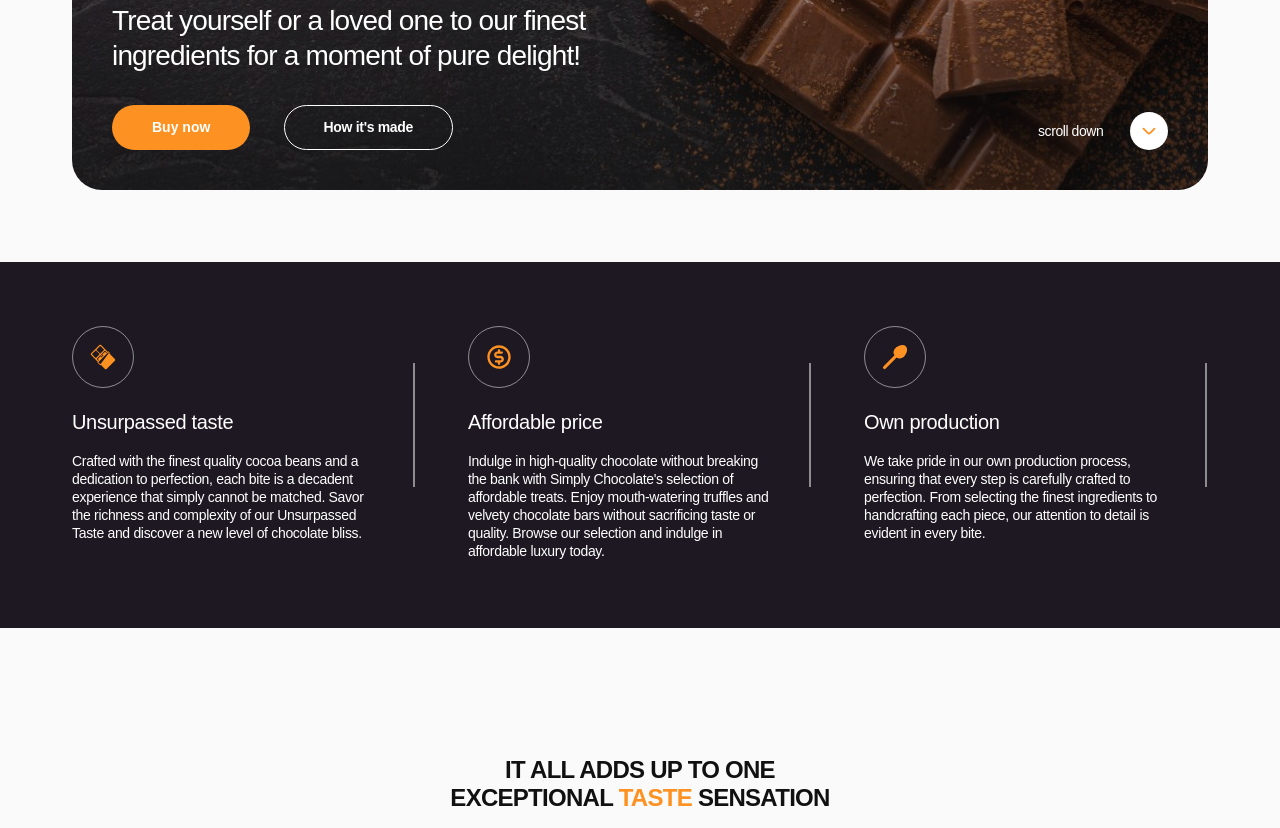
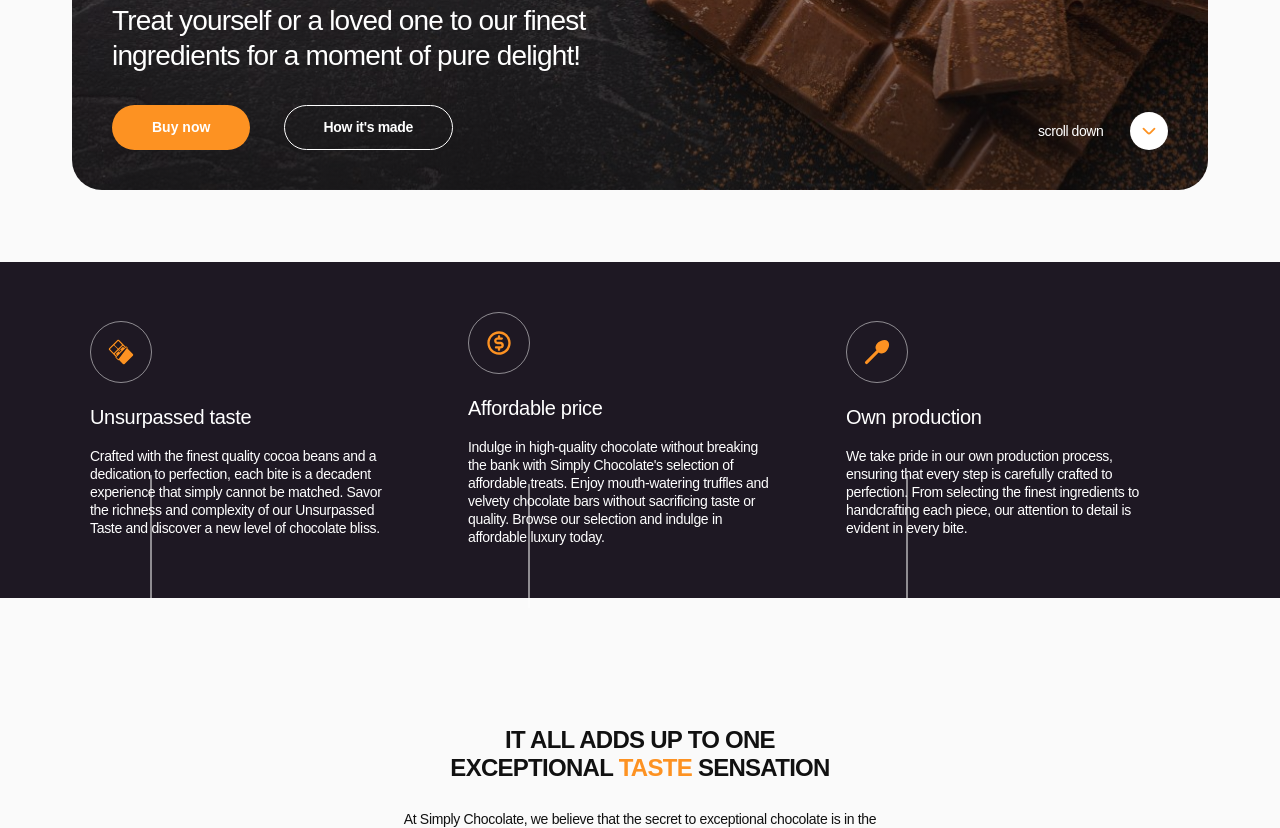
Before and after one commit to Nadiia17/sweet-team-project, a website built with Vite: page src/index.html in a window 1280 px wide. Shown: the part 473-1301 px from the top of the page. Built offline with nearby package versions, Linux system fonts and the light colour scheme; files whose address does not match are found by name.

Commit message:
edits/ mobil

```diff
--- a/src/css/advantages.css
+++ b/src/css/advantages.css
@@ -5,13 +5,21 @@
          margin-left: auto;
     margin-right: auto;
     width: 100%;
-    padding-top: 62px;
-    padding-bottom: 68px;
-
-    /* margin-bottom: 72px;
-    margin-top: 72px; */
 
   }
+
+  .advantages-container {
+    padding: 20px;
+  }
+  @media screen and (min-width: 768px) {
+    .advantages-container {
+       padding: 50px 32px;
+     }}
+     @media screen and (min-width: 1200px) {
+      .advantages-container {
+         padding: 50px;
+       }}
+
 
 
   .advantages-list {
@@ -19,10 +27,8 @@
     display: flex;
     flex-direction: column;
 
-    /* gap: 20px; */
-    /* align-items: center; */
-
-
+     gap: 20px;
+     align-items: center;
 
   }
   @media screen and (min-width: 768px) {
@@ -37,23 +43,15 @@
     .advantages-list {
         gap: 70px;
   --items: 3;
+  flex-wrap: nowrap;
     }
   }
+
   .advantages-tittle {
-    width: 308px;
+    max-width: 308px;
 
   }
-  @media only screen and (min-width: 768px) {
-     .advantages-tittle {
 
-  --items: 2;
-  }
-  }
-  @media only screen and (min-width: 1200px) {
-     .advantages-tittle {
-  width: 326px;
-  }
-  }
   .advantages-tittle-img {
 
     width: 62px;
@@ -95,25 +93,22 @@ display: flex;
 
 
   .advantages-description {
-    width: 308px;
+
     font-weight: 400;
     font-size: 14px;
     line-height: 1.29;
     color: var(--color-white);
 
-
-
-
   }
 
   @media screen and (min-width: 1200px) {
-    .advantages-tittle::before {
+    .advantages-tittle::after {
       content: '';
       display: block;
 
 
-     transform: rotate(90deg) translateX(100px) translateY(-280px);
-       transform-origin: center left end;
+     transform: rotate(90deg);
+        transform-origin: top center;
       width: 124px;
  border: 1px solid rgba(255, 255, 255, 0.5);
   }
```
